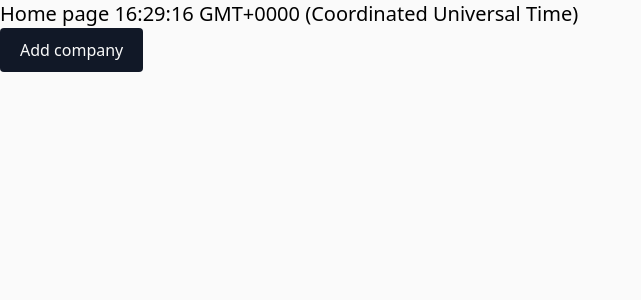
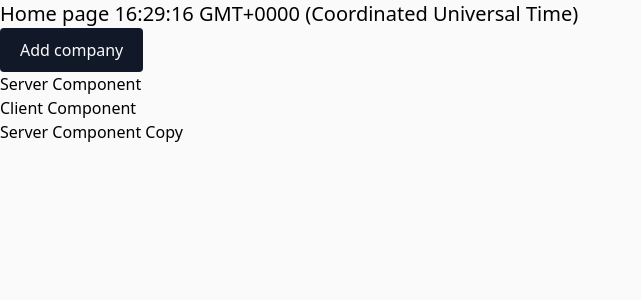
Before and after one commit to hanna-uler/next-js-first-trial, a Next.js app: page / in a window 1280 px wide. Shown: the top 300 px of the page, without its empty margins (0-641 px from the left). Built offline with nearby package versions, Linux system fonts and the light colour scheme.

Commit message:
practicing server and client comps rendering

```diff
--- /dev/null
+++ b/src/app/components/client-component.tsx
@@ -0,0 +1,15 @@
+"use client";
+import React from "react";
+export interface ClientComponentProps {
+    children?: React.ReactNode;
+}
+
+export default function ClientComponent({ children }: ClientComponentProps) {
+    console.log("Client Component");
+    return (
+        <div>
+            <span>Client Component</span>
+            {children}
+        </div>
+    )
+}
--- /dev/null
+++ b/src/app/components/server-component-copy.tsx
@@ -0,0 +1,16 @@
+import React from "react";
+import { headers } from "next/headers";
+export interface ServerComponentProps {
+    children?: React.ReactNode;
+}
+
+export default function ServerComponentCopy({ children }: ServerComponentProps) {
+    console.log("Server Component Copy");
+    console.log(headers());
+    return (
+        <div>
+            <span>Server Component Copy</span>
+            {children}
+        </div>
+    )
+}
--- /dev/null
+++ b/src/app/components/server-component.tsx
@@ -0,0 +1,14 @@
+import React from "react";
+export interface ServerComponentProps {
+    children?: React.ReactNode;
+}
+
+export default function ServerComponent({ children }: ServerComponentProps) {
+    console.log("Server Component");
+    return (
+        <div>
+            <span>Server Component</span>
+            {children}
+        </div>
+    )
+}
--- a/src/app/page.tsx
+++ b/src/app/page.tsx
@@ -1,11 +1,16 @@
 // import StatusLabel, { Status } from './components/status-label';
 import AddCompanyButton from './components/add-company-button';
+import ClientComponent from './components/client-component';
+import ServerComponent from './components/server-component';
+import ServerComponentCopy from './components/server-component-copy';
 
 export default function Home() {
   return (
     <main>
       <h1 className="text-xl">Home page {new Date().toTimeString()}</h1>
-      <AddCompanyButton/>
+      <AddCompanyButton />
+      <ServerComponent />
+      <ClientComponent><ServerComponentCopy/></ClientComponent>
       {/* <StatusLabel status={Status.Active}>Active</StatusLabel> */}
       {/* <StatusLabel status={Status.NotActive}>Not Active</StatusLabel> */}
       {/* <StatusLabel status={Status.Pending}>Pending</StatusLabel> */}
```
